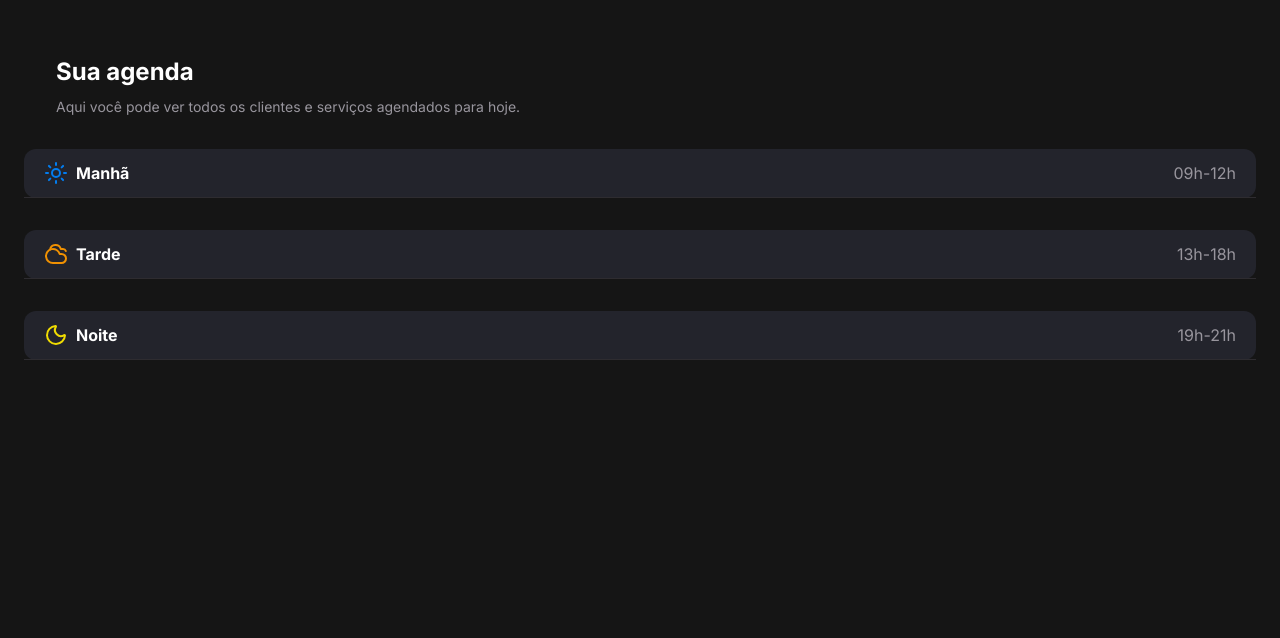
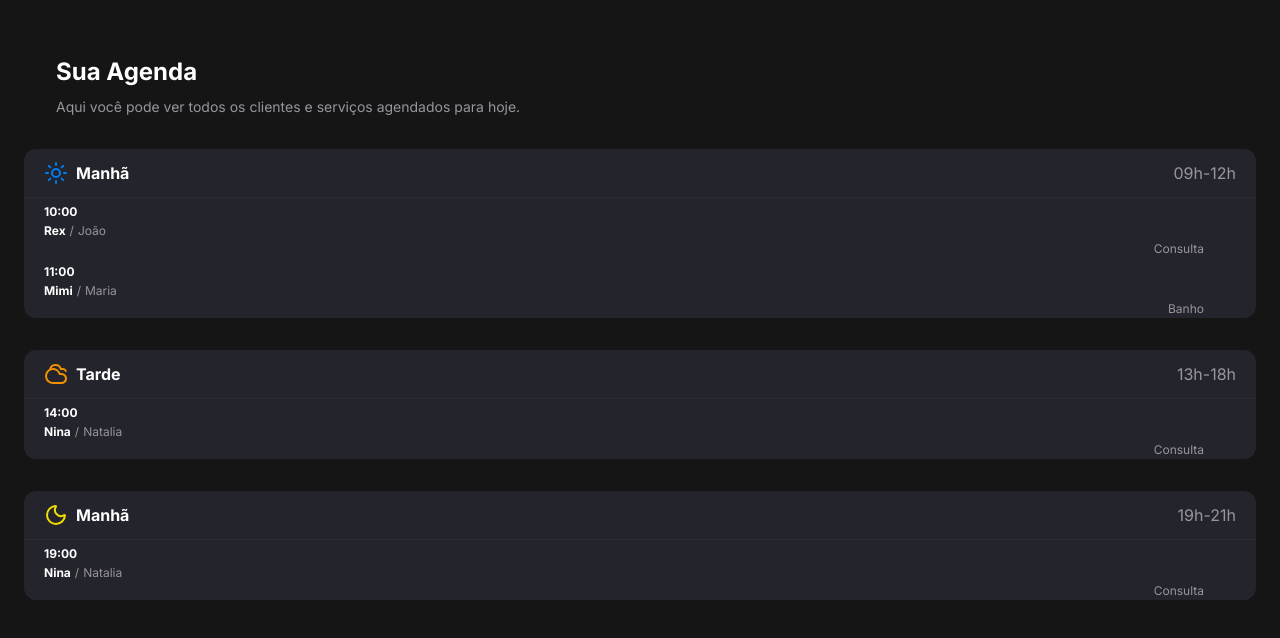
Before and after one commit to pedrobarrosgg1-a11y/pet-shop, a Next.js app: page / in a window 1280 px wide. Shown: the top 638 px of the page. Built offline with nearby package versions, Linux system fonts and the light colour scheme.

Commit message:
AppointmentCard component created.

```diff
--- a/src/app/page.tsx
+++ b/src/app/page.tsx
@@ -4,8 +4,7 @@ import {
   AppointmentPeriod,
   AppointmentPeriodDay,
 } from '@/types/appointment';
-import { PeriodSection } from '@/components/period-section';
-import { title } from 'process';
+import { PeriodSection } from '@/components/period-section/period-section';
 
 const appointments = [
   {
@@ -43,12 +42,12 @@ const appointments = [
 ];
 
 const getPeriod = (hour: number): AppointmentPeriodDay => {
-  if (hour > 9 && hour < 12) return 'morning';
-  if (hour > 13 && hour < 19) return 'morning';
+  if (hour >= 9 && hour < 12) return 'morning';
+  if (hour >= 13 && hour < 18) return 'afternoon';
   return 'evening';
 };
 
-function groupAppointmentsByPeriod(
+function groupAppointmentByPeriod(
   appointments: AppointmentPrisma[]
 ): AppointmentPeriod[] {
   const transformedAppointments: Appointment[] = appointments?.map((apt) => ({
@@ -85,7 +84,7 @@ function groupAppointmentsByPeriod(
       appointments: afternoonAppointments,
     },
     {
-      title: 'Noite',
+      title: 'Manhã',
       type: 'evening',
       timeRange: '19h-21h',
       appointments: eveningAppointments,
@@ -94,14 +93,14 @@ function groupAppointmentsByPeriod(
 }
 
 export default function Home() {
-  const periods = groupAppointmentsByPeriod(appointments);
+  const periods = groupAppointmentByPeriod(appointments);
 
   return (
     <div className="bg-background-primary p-6">
-      <div className="flex items-center justify-between md:m-8 ">
+      <div className="flex items-center justify-between md:m-8">
         <div>
-          <h1 className="text-title-size text-content-primary mb-2 ">
-            Sua agenda
+          <h1 className="text-title-size text-content-primary mb-2">
+            Sua Agenda
           </h1>
           <p className="text-paragraph-medium-size text-content-secondary">
             Aqui você pode ver todos os clientes e serviços agendados para hoje.
--- /dev/null
+++ b/src/components/appointment-card/appointment-card.tsx
@@ -0,0 +1,37 @@
+import { Appointment } from '@/types/appointment';
+
+type appointmentCardProps = {
+  appointment: Appointment;
+};
+
+export const AppointmentCard = ({ appointment }: appointmentCardProps) => {
+  return (
+    <div>
+      <div className="text-left pr-4 md:pr-0">
+        <span className="text-label-small-size text-content-primary font-semibold">
+          {appointment.time}
+        </span>
+      </div>
+
+      <div className="text-right md:text-left md:pr-4">
+        <div className="flex items-center justify-end md:justify-start gap-1">
+          <span className="text-label-small-size text-content-primary font-semibold">
+            {appointment.petName}
+          </span>
+          <span className="text-paragraph-small-size text-content-secondary ">
+            /
+          </span>
+          <span className="text-paragraph-small-size text-content-secondary ">
+            {appointment.tutorName}
+          </span>
+        </div>
+
+        <div className="text-left pr-4 md:mt-0 col-span-2 md:col-span-1 flex justify-end items-center gap-2">
+          <span className="text-paragraph-small-size text-content-secondary ">
+            {appointment.description}
+          </span>
+        </div>
+      </div>
+    </div>
+  );
+};
--- /dev/null
+++ b/src/components/appointment-card/index.ts
@@ -0,0 +1 @@
+export * from './appointment-card';
--- a/src/components/period-section/period-section.tsx
+++ b/src/components/period-section/period-section.tsx
@@ -1,5 +1,6 @@
 import { AppointmentPeriod } from '@/types/appointment';
 import { Cloudy, Moon, Sun } from 'lucide-react';
+import { AppointmentCard } from '../appointment-card';
 
 type PeriodSectionProps = {
   period: AppointmentPeriod;
@@ -25,6 +26,23 @@ export const PeriodSection = ({ period }: PeriodSectionProps) => {
           {period.timeRange}
         </span>
       </div>
+
+      {period.appointments.length > 0 ? (
+        <div className="px-5">
+          <div>
+            <div className="grid grid-cols-2 md:hidden text-label-small-size text-content-secondary mb-2">
+              <div className="text-left">Horário</div>
+              <div className="text-right">Paciente</div>
+            </div>
+
+            {period.appointments.map((appointment, index) => (
+              <AppointmentCard key={index} appointment={appointment} />
+            ))}
+          </div>
+        </div>
+      ) : (
+        <p>Nenhum agendamento para este período</p>
+      )}
     </section>
   );
 };
```
